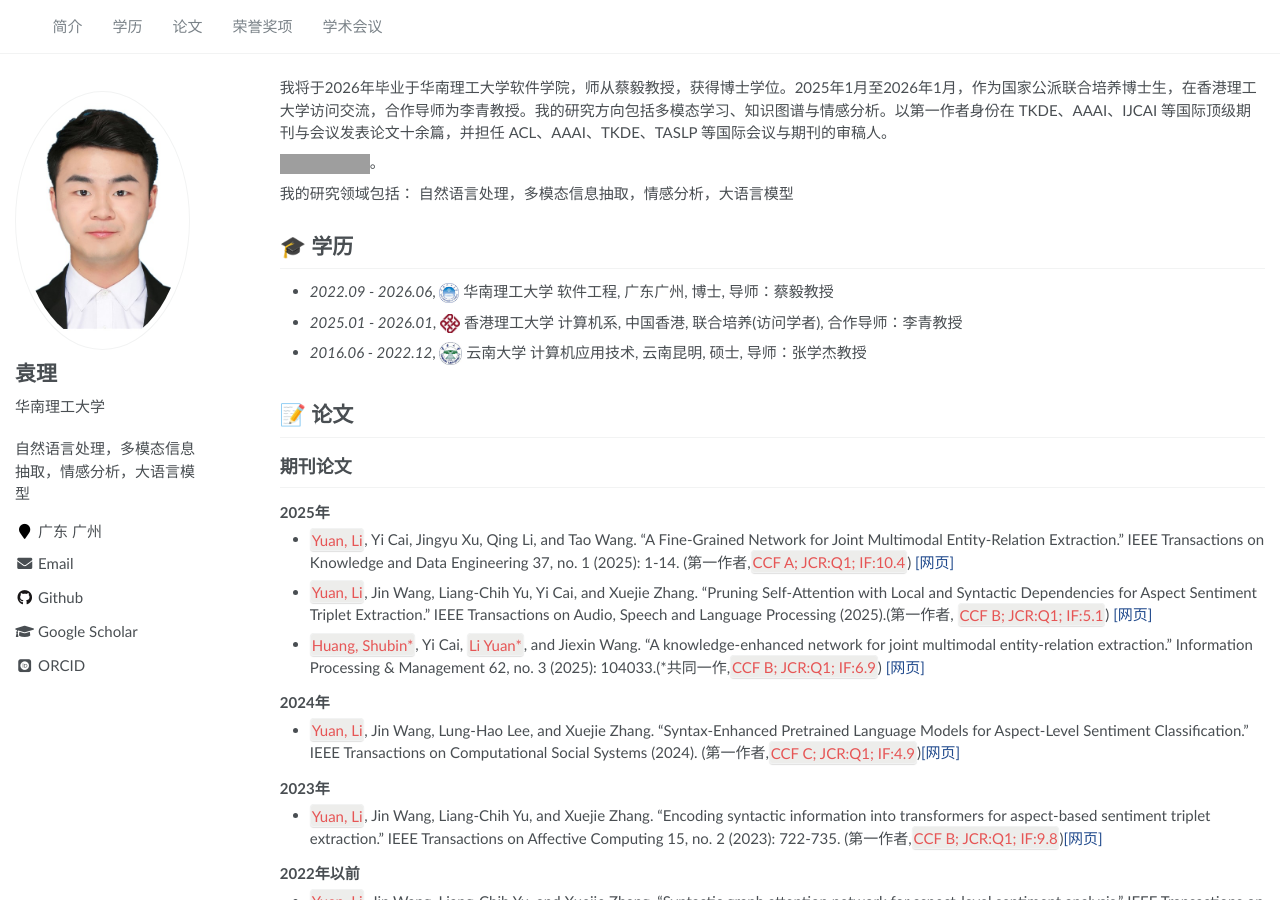
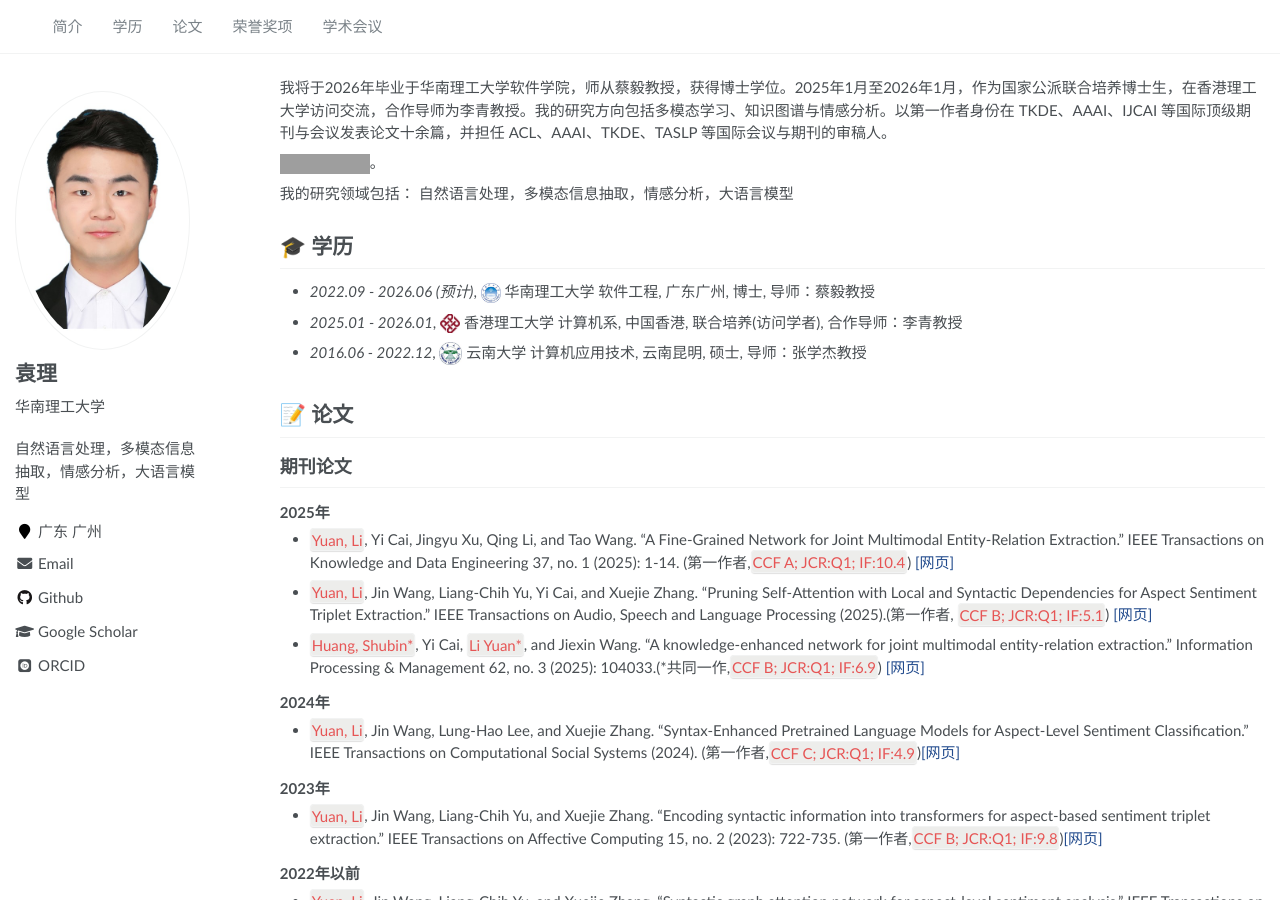
Before and after one commit to YuanLi95/YuanLi95.github.io, a Jekyll site: the page built from _pages/about.md, in a window 1280 px wide and 900 px high. Built offline with Jekyll 4.4.1, drawn with Linux system fonts in a browser that asks for light colours; some web fonts are replaced; grey boxes are pictures that could not be loaded.

Commit message:
Add files via upload

```diff
--- a/_pages/about.md
+++ b/_pages/about.md
@@ -34,8 +34,8 @@ redirect_from:
 
 
 
-- *2022.09 - 2026.06*, <a href="https://www.scu.edu.cn/"><img class="svg" src="/images/SCUt.jpg" width="20pt"></a> 华南理工大学 软件工程, 广东广州, 博士, 导师：蔡毅教授
-- *2025.01 - 2026.01*, <a href="https://www.scu.edu.cn/"><img class="svg" src="/images/polyU.jpg" width="20pt"></a> 香港理工大学 计算机系, 中国香港, 联合培养(访问学者), 合作导师：李青教授
+- *2022.09 - 2026.06 (预计)*, <a href=""><img class="svg" src="/images/SCUt.jpg" width="20pt"></a> 华南理工大学 软件工程, 广东广州, 博士, 导师：蔡毅教授
+- *2025.01 - 2026.01*, <a href=""><img class="svg" src="/images/polyU.jpg" width="20pt"></a> 香港理工大学 计算机系, 中国香港, 联合培养(访问学者), 合作导师：李青教授
 - *2016.06 - 2022.12*, <a href=""><img class="svg" src="/images/YNU.jpg" width="23pt"></a> 云南大学 计算机应用技术, 云南昆明, 硕士, 导师：张学杰教授
 
 
```
